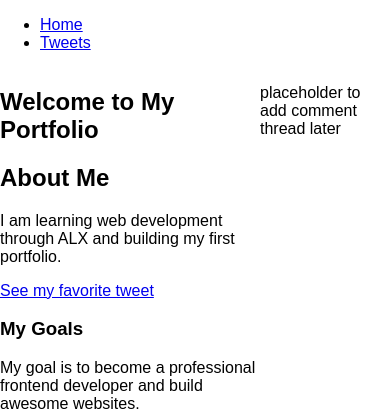
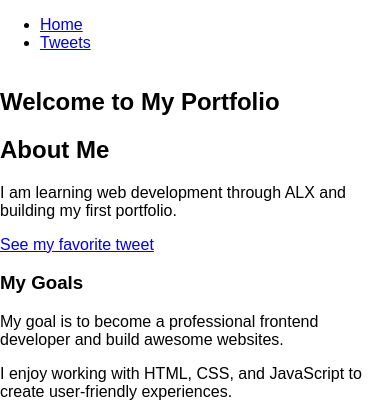
Before and after one commit to EkramJemalH/alx_html_css, a plain HTML site: page css_basic/index.html in a window 390 px wide. Shown: the top 418 px of the page. Drawn offline with Linux system fonts and the light colour scheme.

Commit message:
made it responsive

```diff
--- a/css_basic/index.html
+++ b/css_basic/index.html
@@ -2,12 +2,12 @@
 <html lang="en">
   <head>
     <meta charset="UTF-8" />
-    <meta name="viewport" content="width=device-width, initial-scale=1" />
+    <meta name="viewport" content="width=device-width, initial-scale=1.0" />
     <title>My First Portfolio</title>
     <link href="base.css" rel="stylesheet" />
     <link href="styles.css" rel="stylesheet" />
   </head>
-  <body>
+  <body class="works_on_smartphone">
     <header>
       <ul>
         <li><a href="index.html">Home</a></li>
--- a/css_basic/styles.css
+++ b/css_basic/styles.css
@@ -1,6 +1,19 @@
 body {
   display: flex;
   flex-direction: column;
+}
+@media (max-width: 600px) {
+  body.works_on_smartphone main {
+    flex-direction: column;
+  }
+}
+
+body.works_on_smartphone article,
+body.works_on_smartphone aside {
+  flex: none;
+  width: 100%;
+  height: auto;
+  overflow-y: visible;
 }
 
 main {
```
